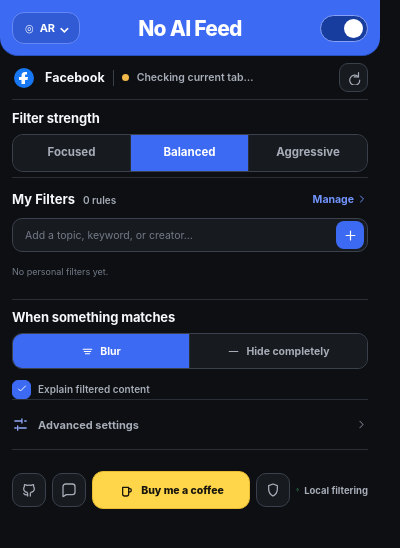
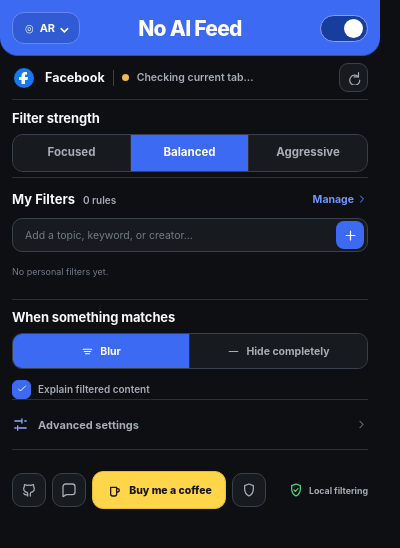
Before and after one commit to Ibrahim-3d/No-AI-Feed, a browser extension: page src/popup.html in a window 400 px wide. Drawn offline with Linux system fonts and the light colour scheme.

Commit message:
Fit full local-filtering status into compact footer

```diff
--- a/src/popup.css
+++ b/src/popup.css
@@ -266,7 +266,7 @@ html[dir="rtl"] .quick-add { padding: 3px 10px 3px 3px; }
   height: 80px;
   flex: 0 0 80px;
   display: grid;
-  grid-template-columns: 34px 34px minmax(135px, 1fr) 34px 72px;
+  grid-template-columns: 34px 34px minmax(125px, 1fr) 34px 96px;
   align-items: center;
   gap: 6px;
 }
@@ -277,7 +277,7 @@ html[dir="rtl"] .quick-add { padding: 3px 10px 3px 3px; }
 .support-button:hover { background: var(--support-hover); }
 .support-button svg { width: 16px; height: 16px; flex: 0 0 16px; }
 .support-button span { overflow: hidden; text-overflow: ellipsis; }
-.local-status { height: 34px; display: flex; align-items: center; justify-content: flex-end; gap: 5px; color: var(--muted); font-size: 9.5px; font-weight: 650; white-space: nowrap; }
+.local-status { height: 34px; display: flex; align-items: center; justify-content: flex-end; gap: 5px; color: var(--muted); font-size: 8.8px; font-weight: 650; white-space: nowrap; }
 .local-status svg { width: 16px; height: 16px; color: var(--success); }
 
 .toast { position: absolute; left: 50%; bottom: 12px; z-index: 20; transform: translate(-50%, 7px); max-width: 300px; padding: 7px 10px; border: 1px solid var(--border-strong); border-radius: 9px; background: var(--surface-3); color: var(--text); font-size: 9px; opacity: 0; pointer-events: none; transition: 150ms ease; white-space: nowrap; }
```
